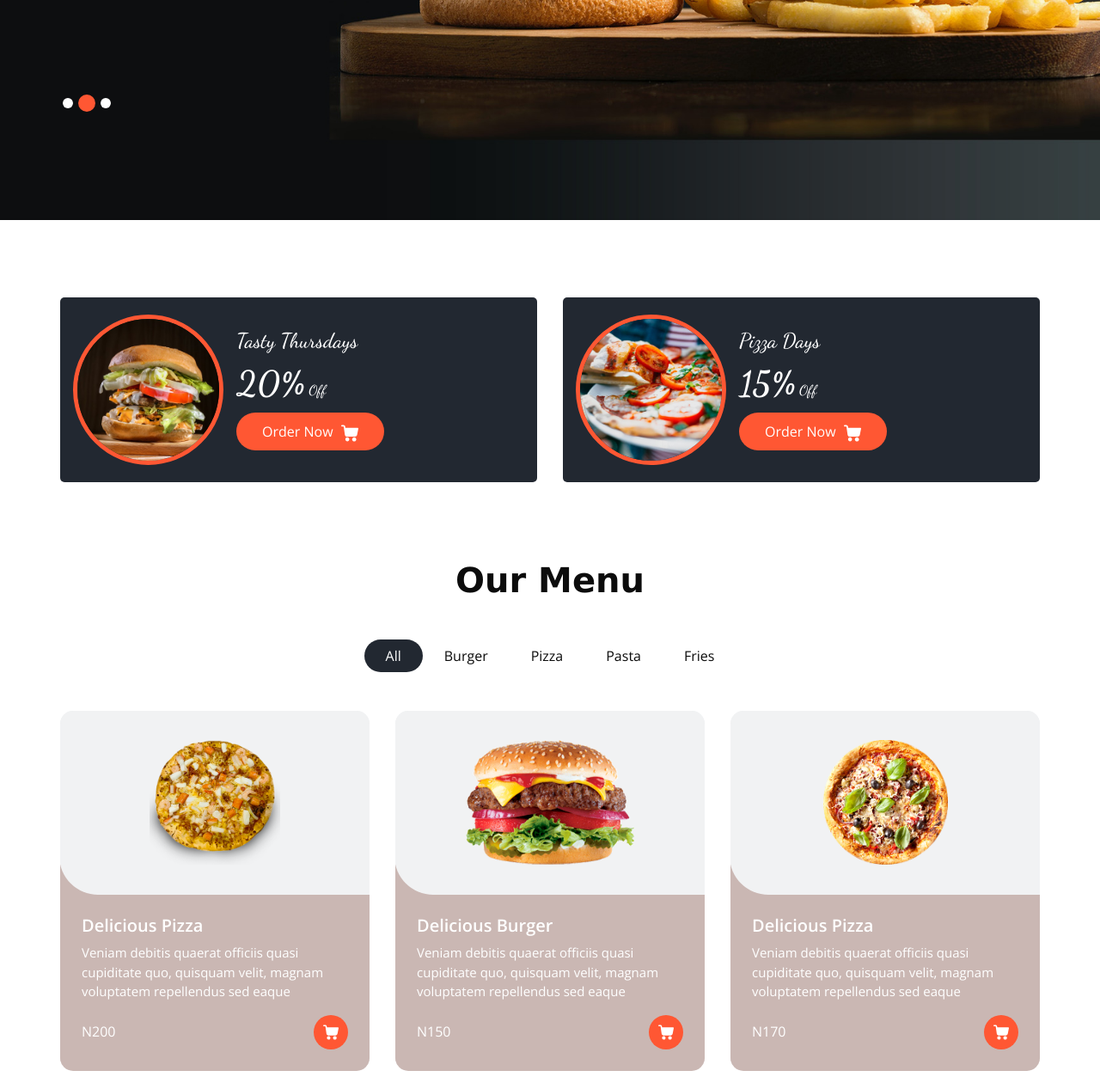
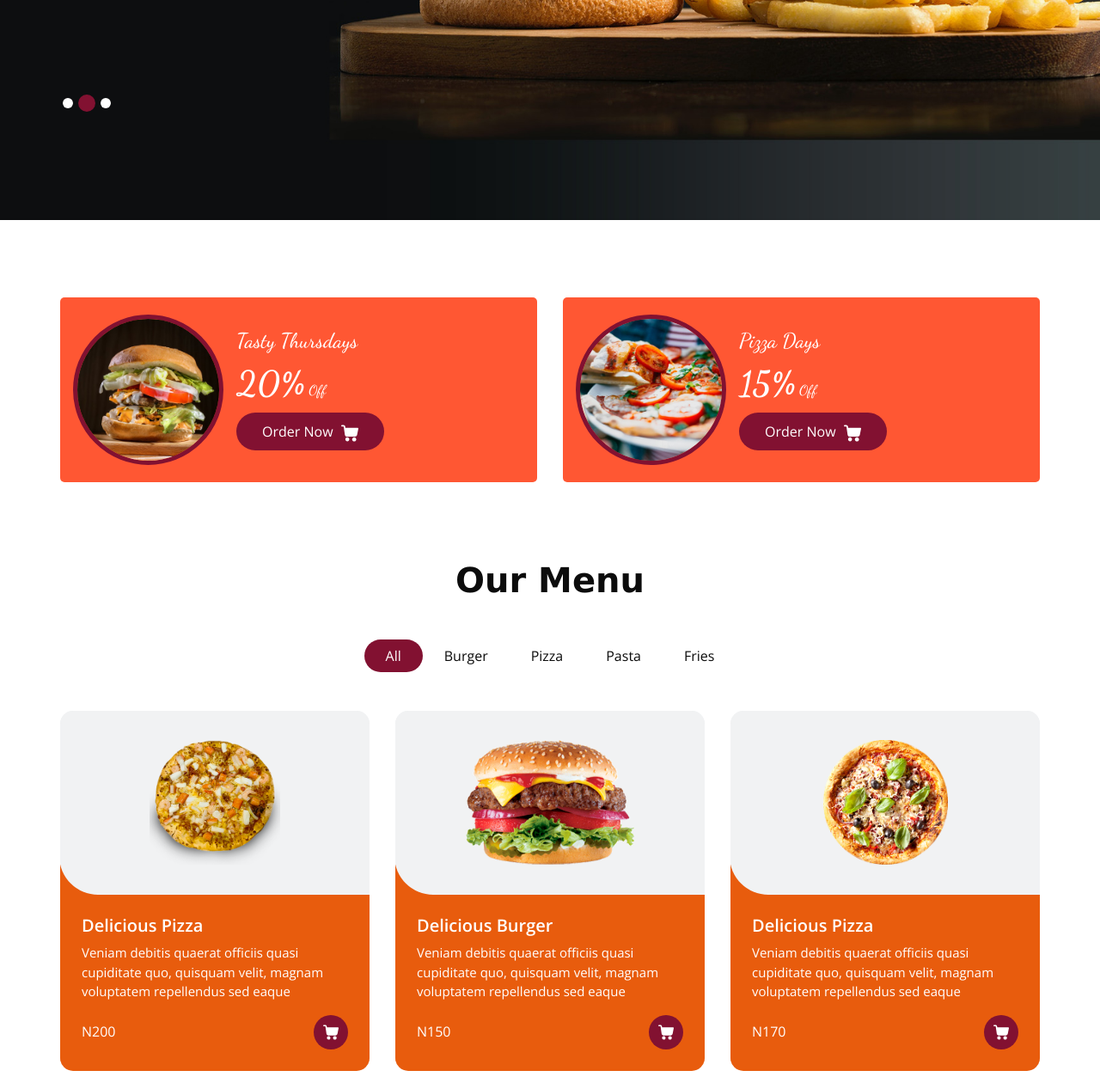
Before and after one commit to Shehillah/restaurantwebs, a plain HTML site: page index.html in a window 1280 px wide. Shown: the part 544-1811 px from the top of the page at 86% size. Drawn offline with nearby package versions, Linux system fonts and the light colour scheme; some packages are replaced by stand-ins of ours.

Commit message:
akwai kwakwa

```diff
--- a/css/style.css
+++ b/css/style.css
@@ -100,6 +100,7 @@ a:focus {
   -webkit-box-direction: normal;
       -ms-flex-direction: column;
           flex-direction: column;
+          background-color: #821131;
 }
 
 .bg-box {
@@ -323,6 +324,7 @@ a:focus {
           align-items: center;
   position: relative;
   padding: 45px 0 75px 0;
+
 }
 
 .slider_section .row {
@@ -354,7 +356,7 @@ a:focus {
 .slider_section .detail-box a {
   display: inline-block;
   padding: 10px 45px;
-  background-color: #ff5733;
+  background-color: #821131;
   color: #ffffff;
   border-radius: 45px;
   -webkit-transition: all 0.3s;
@@ -393,7 +395,7 @@ a:focus {
 .slider_section .carousel-indicators li.active {
   width: 20px;
   height: 20px;
-  background-color: #ff5733;
+  background-color: #821131;
 }
 
 .offer_section {
@@ -411,7 +413,7 @@ a:focus {
   margin-top: 45px;
   border-radius: 5px;
   padding: 20px 15px;
-  background-color: #222831;
+  background-color: #ff5733;
   color: #ffffff;
 }
 
@@ -424,7 +426,7 @@ a:focus {
   -webkit-transition: all 0.1 0.5s;
   transition: all 0.1 0.5s;
   border-radius: 100%;
-  border: 5px solid #ff5733;
+  border: 5px solid #821131;
   overflow: hidden;
 }
 
@@ -453,7 +455,7 @@ a:focus {
 .offer_section .box .detail-box a {
   display: inline-block;
   padding: 10px 30px;
-  background-color: #ff5733;
+  background-color: #821131;
   color: #ffffff;
   border-radius: 45px;
   -webkit-transition: all 0.3s;
@@ -498,7 +500,7 @@ a:focus {
 }
 
 .food_section .filters_menu li.active {
-  background-color: #222831;
+  background-color: #821131;
   color: #ffffff;
 }
 
@@ -510,7 +512,7 @@ a:focus {
   color: #ffffff;
   border-radius: 15px;
   overflow: hidden;
-  background: linear-gradient(to bottom, #f1f2f3 25px, #cab7b3 25px);
+  background: linear-gradient(to bottom, #f1f2f3 25px, #E85C0D 25px);
 }
 
 .food_section .box .img-box {
@@ -566,7 +568,7 @@ a:focus {
   width: 40px;
   height: 40px;
   border-radius: 100%;
-  background: #ff5733;
+  background: #821131;
   display: -webkit-box;
   display: -ms-flexbox;
   display: flex;
```
